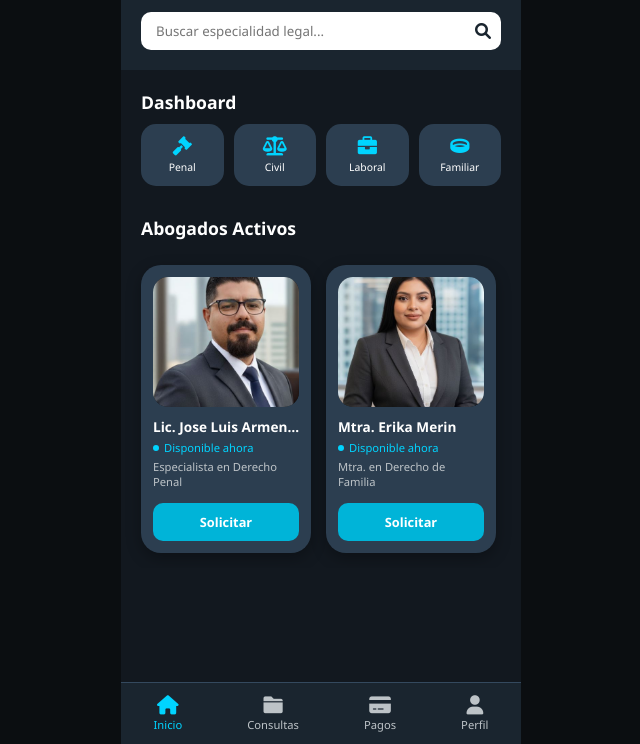
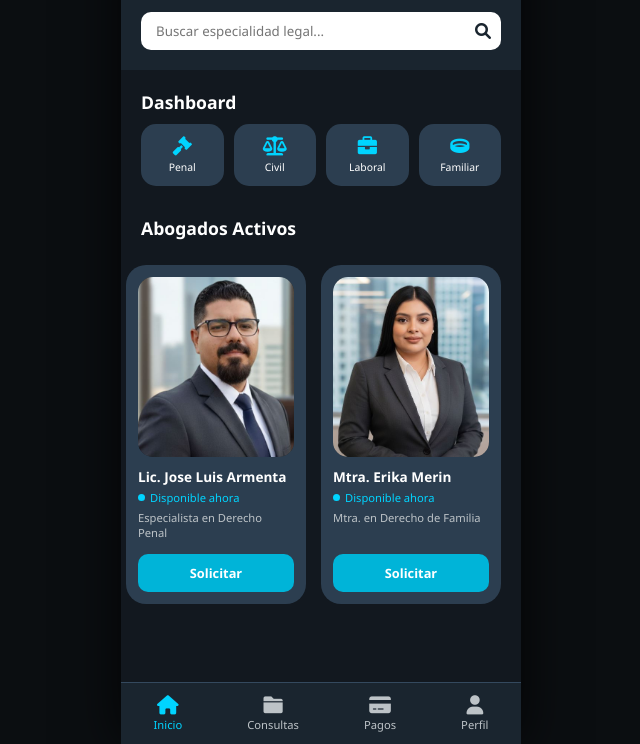
Before and after one commit to jlaa2012jsjsjdk/Tuabogado, a plain HTML site: page index.html in a window 1280 px wide. Shown: the part 56-800 px from the top of the page, without its empty margins (319-959 px from the left). Drawn offline with Linux system fonts and the light colour scheme.

Commit message:
Add files via upload

```diff
--- a/estilos.css
+++ b/estilos.css
@@ -5,16 +5,20 @@ body {
     background-color: #0b0e11;
     display: flex;
     justify-content: center;
+    align-items: flex-start;
     min-height: 100vh;
+    margin: 0;
 }
 
 .phone-container {
     background-color: #12181f;
     width: 100%;
-    max-width: 400px; /* Mantiene el formato de celular */
+    max-width: 400px;
     min-height: 100vh;
+    display: flex;
+    flex-direction: column;
     position: relative;
-    padding-bottom: 80px;
+    box-shadow: 0 0 50px rgba(0,0,0,0.8);
 }
 
 /* --- CABECERA --- */
@@ -38,6 +42,11 @@ body {
 .search-box i { color: #1a252f; }
 
 /* --- CONTENIDO --- */
+.app-content {
+    flex: 1;
+    padding-bottom: 20px;
+}
+
 .title { padding: 20px 20px 10px; font-size: 1.1rem; color: white; }
 
 .categories-grid {
@@ -59,53 +68,56 @@ body {
 
 .cat-item i { display: block; color: #00d4ff; font-size: 1.2rem; margin-bottom: 5px; }
 
-/* --- TARJETAS DE ABOGADOS (CORREGIDO PARA VERSE LADO A LADO) --- */
+/* --- TARJETAS DE ABOGADOS (CORRECCIÓN DE PROPORCIÓN) --- */
 .lawyers-list {
     display: flex;
     flex-direction: row;
-    overflow-x: auto; /* Permite deslizar si hay más abogados */
+    overflow-x: auto;
     gap: 15px;
     padding: 15px 20px;
-    justify-content: flex-start; /* Alinea al inicio para que el scroll funcione */
+    scroll-snap-type: x mandatory;
 }
 
 .lawyer-card {
-    min-width: 170px; /* Tamaño reducido para que no se vean gigantes */
-    max-width: 170px;
+    min-width: 180px; /* Un poco más ancha para equilibrar el alto */
+    max-width: 180px;
     background: #2c3e50;
     border-radius: 20px;
     padding: 12px;
     flex-shrink: 0;
-    box-shadow: 0 5px 15px rgba(0,0,0,0.3);
+    scroll-snap-align: start;
 }
 
 .photo-box {
     width: 100%;
-    height: 130px; /* Altura corregida para que la foto sea proporcional */
+    /* Ajustamos el alto para que sea un retrato 3:4, no un cuadrado aplastado */
+    height: 180px;
     border-radius: 15px;
     overflow: hidden;
     margin-bottom: 10px;
-    background: #12181f;
+    background: #1a252f;
 }
 
 .photo-box img {
     width: 100%;
     height: 100%;
-    object-fit: cover; /* Centra las fotos de J. Luis y Erika sin estirarlas */
+    /* Esta es la propiedad mágica: rellena el espacio sin deformar */
+    object-fit: cover;
+    /* Centra la parte superior de la imagen (el rostro) */
+    object-position: top center;
 }
 
 .lawyer-card h3 {
     font-size: 0.85rem;
     color: white;
     margin-bottom: 4px;
+    overflow: hidden;
+    text-overflow: ellipsis;
     white-space: nowrap;
-    overflow: hidden;
-    text-overflow: ellipsis; /* Evita que el nombre largo rompa el cuadro */
 }
 
-.status { color: #00d4ff; font-size: 0.7rem; margin-bottom: 4px; display: flex; align-items: center; }
-.dot { height: 6px; width: 6px; background: #00d4ff; border-radius: 50%; display: inline-block; margin-right: 5px; }
-
+.status { color: #00d4ff; font-size: 0.7rem; display: flex; align-items: center; margin-bottom: 5px; }
+.dot { height: 7px; width: 7px; background: #00d4ff; border-radius: 50%; margin-right: 5px; }
 .specialty { color: #bdc3c7; font-size: 0.7rem; margin-bottom: 12px; height: 32px; overflow: hidden; }
 
 .btn-main {
@@ -118,27 +130,26 @@ body {
     font-weight: bold;
     font-size: 0.8rem;
     cursor: pointer;
+    transition: 0.3s;
 }
+
+.btn-main:active { transform: scale(0.95); background: #0096b4; }
 
 /* --- MENÚ INFERIOR --- */
 .tab-bar {
-    position: fixed;
-    bottom: 0;
-    width: 100%;
-    max-width: 400px;
     background: #1a252f;
     display: flex;
     justify-content: space-around;
     padding: 12px 0;
     border-top: 1px solid #34495e;
-    z-index: 100;
+    width: 100%;
+    position: sticky;
+    bottom: 0;
+    margin-top: auto;
 }
 
-.tab-bar a { text-decoration: none; color: #bdc3c7; text-align: center; font-size: 0.7rem; }
+.tab-bar a { text-decoration: none; color: #bdc3c7; text-align: center; font-size: 0.7rem; transition: 0.3s; }
 .tab-bar a.active { color: #00d4ff; }
 .tab-bar i { display: block; font-size: 1.2rem; margin-bottom: 3px; }
 
-/* Ocultar barra de scroll para estética de app */
-.lawyers-list::-webkit-scrollbar {
-    display: none;
-}
+.lawyers-list::-webkit-scrollbar { display: none; }
--- a/index.html
+++ b/index.html
@@ -40,7 +40,9 @@
                     <h3>Lic. Jose Luis Armenta</h3>
                     <p class="status"><span class="dot"></span> Disponible ahora</p>
                     <p class="specialty">Especialista en Derecho Penal</p>
-                    <button class="btn-main">Solicitar</button>
+                    <a href="buzon.html" class="btn-link">
+                        <button class="btn-main">Solicitar</button>
+                    </a>
                 </div>
 
                 <div class="lawyer-card">
@@ -50,7 +52,9 @@
                     <h3>Mtra. Erika Merin</h3>
                     <p class="status"><span class="dot"></span> Disponible ahora</p>
                     <p class="specialty">Mtra. en Derecho de Familia</p>
-                    <button class="btn-main">Solicitar</button>
+                    <a href="buzon.html" class="btn-link">
+                        <button class="btn-main">Solicitar</button>
+                    </a>
                 </div>
 
             </section>
```
